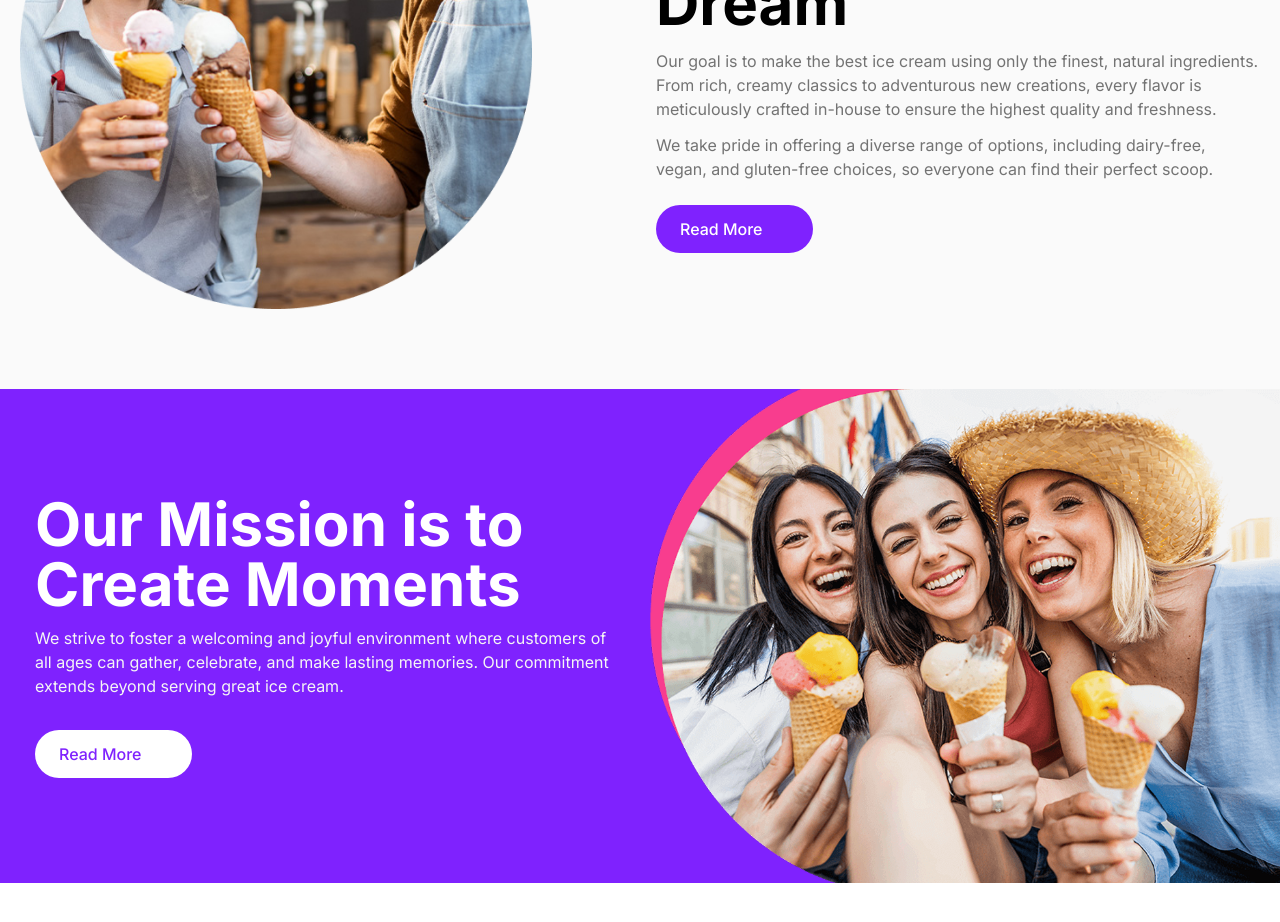
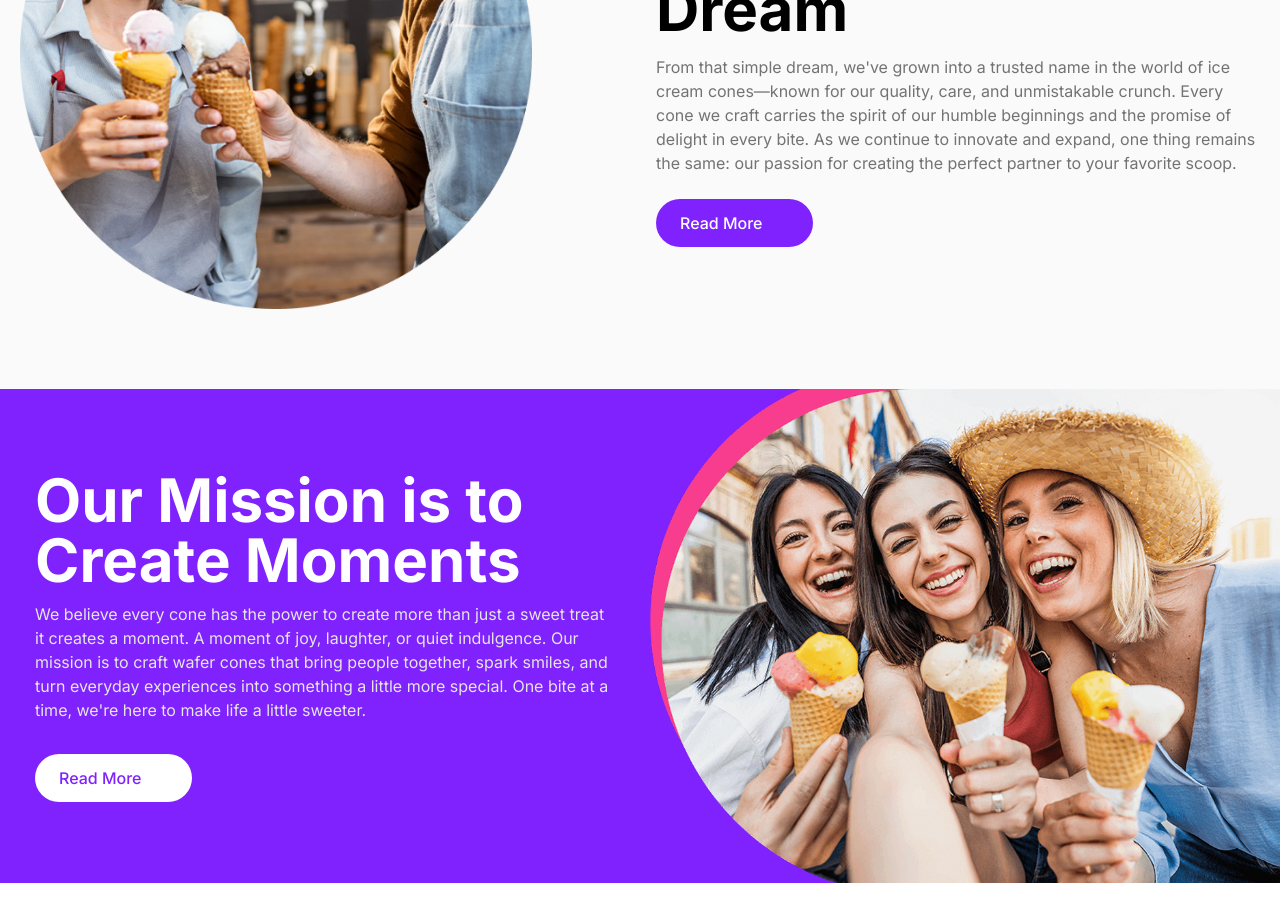
Before and after one commit to chanpreetsembhi/icecone, a Vue app: page /about in a window 1280 px wide. Shown: the part 740-1662 px from the top of the page. Built offline with nearby package versions, Linux system fonts and the light colour scheme; some icons are missing; the HTML template or start-up script is replaced by a standard one.

Commit message:
improve components

```diff
--- a/src/views/About.vue
+++ b/src/views/About.vue
@@ -28,15 +28,11 @@ import { Icon } from "@iconify/vue";
                 <h1 class="text-4xl lg:text-6xl font-bold pb-4">Our <span class="text-violet-500">Journey</span>
                     Began
                     With a Simple Dream</h1>
-                <p class="text-neutral-500 text-sm lg:text-base pb-3">Our goal is to make the best ice cream using only
-                    the finest,
-                    natural ingredients. From rich, creamy classics to adventurous
-                    new creations, every flavor is meticulously crafted in-house to
-                    ensure the highest quality and freshness.</p>
-                <p class="text-neutral-500 text-sm lg:text-base pb-6">We take pride in offering a diverse range of
-                    options, including
-                    dairy-free, vegan, and gluten-free choices, so everyone can find
-                    their perfect scoop.</p>
+                <p class="text-neutral-500 text-sm lg:text-base pb-6">From that simple dream, we've grown into a trusted
+                    name in the world of ice cream cones—known for our quality, care, and unmistakable crunch. Every
+                    cone we craft carries the spirit of our humble beginnings and the promise of delight in every bite.
+                    As we continue to innovate and expand, one thing remains the same: our passion for creating the
+                    perfect partner to your favorite scoop.</p>
                 <RouterLink to=""
                     class="bg-violet-600 text-white font-medium rounded-full inline-flex items-center gap-0.5 px-6 py-3">
                     Read More
@@ -51,11 +47,12 @@ import { Icon } from "@iconify/vue";
             <div class="md:w-1/2 max-w-xl mx-auto text-center md:text-start">
                 <h1 class="text-4xl lg:text-6xl font-bold pb-3">Our Mission is to
                     Create Moments</h1>
-                <p class="text-neutral-100 text-sm lg:text-base font-normal pb-8">We strive to foster a welcoming and
-                    joyful environment
-                    where customers of all ages can gather, celebrate, and
-                    make lasting memories. Our commitment extends beyond
-                    serving great ice cream.</p>
+                <p class="text-neutral-200 text-sm lg:text-base font-normal pb-8">
+                    We believe every cone has the power to create more than just a sweet treat it creates a moment. A
+                    moment of joy, laughter, or quiet indulgence. Our mission is to craft wafer cones that bring people
+                    together, spark smiles, and turn everyday experiences into something a little more special. One bite
+                    at a time, we're here to make life a little sweeter.
+                </p>
                 <RouterLink to=""
                     class="bg-white text-violet-600 font-medium rounded-full inline-flex items-center gap-0.5 px-6 py-3">
                     Read More
--- a/src/views/Contact.vue
+++ b/src/views/Contact.vue
@@ -1,35 +1,30 @@
+<script setup lang="ts">
+import { ref } from 'vue';
+import Inputfield from '@/components/Inputfield.vue';
+import Textarea from '@/components/Textarea.vue';
+
+const name = ref('');
+const email = ref('');
+const message = ref('');
+</script>
+
 <template>
     <section class="text-gray-600 body-font relative">
         <div class="container px-5 py-24 mx-auto">
             <div class="flex flex-col text-center w-full mb-12">
                 <h1 class="text-4xl font-bold title-font mb-4 text-gray-900">Contact Us</h1>
-                <p class="lg:w-2/3 mx-auto leading-relaxed text-base">Whatever cardigan tote bag tumblr hexagon brooklyn
-                    asymmetrical gentrify.</p>
+                <p class="lg:w-2/3 mx-auto leading-relaxed text-base">
+                    Have a question, suggestion, or just want to say hello? We'd love to hear from you!
+                </p>
             </div>
             <div class="lg:w-1/2 md:w-2/3 mx-auto">
                 <div class="flex flex-col md:flex-row flex-wrap -m-2">
-                    <div class="p-2 md:w-1/2">
-                        <div class="relative">
-                            <label for="name" class="leading-7 text-sm text-gray-600">Name</label>
-                            <input type="text" id="name" name="name"
-                                class="w-full bg-gray-100 bg-opacity-50 rounded border border-gray-300 focus:border-indigo-500 focus:bg-white focus:ring-2 focus:ring-indigo-200 text-base outline-none text-gray-700 py-1 px-3 leading-8 transition-colors duration-200 ease-in-out">
-                        </div>
-                    </div>
-                    <div class="p-2 md:w-1/2">
-                        <div class="relative">
-                            <label for="email" class="leading-7 text-sm text-gray-600">Email</label>
-                            <input type="email" id="email" name="email"
-                                class="w-full bg-gray-100 bg-opacity-50 rounded border border-gray-300 focus:border-indigo-500 focus:bg-white focus:ring-2 focus:ring-indigo-200 text-base outline-none text-gray-700 py-1 px-3 leading-8 transition-colors duration-200 ease-in-out">
-                        </div>
-                    </div>
-                    <div class="p-2 w-full">
-                        <div class="relative">
-                            <label for="message" class="leading-7 text-sm text-gray-600">Message</label>
-                            <textarea id="message" name="message"
-                                class="w-full bg-gray-100 bg-opacity-50 rounded border border-gray-300 focus:border-indigo-500 focus:bg-white focus:ring-2 focus:ring-indigo-200 h-32 text-base outline-none text-gray-700 py-1 px-3 resize-none leading-6 transition-colors duration-200 ease-in-out"></textarea>
-                        </div>
-                    </div>
-                    <div class="p-2 w-full">
+                    <Inputfield name="full_name" title="Name" v-model="name" placeholder="Enter your name"
+                        class="p-2 md:w-1/2" />
+                    <Inputfield name="email_address" title="Email" type="email" v-model="email"
+                        placeholder="Enter your email" class="p-2 md:w-1/2" />
+                    <Textarea name="message" title="Message" v-model="message" class="w-full p-2" />
+                    <div class="mt-5 w-full">
                         <button
                             class="flex mx-auto text-white bg-indigo-500 border-0 py-2 px-8 focus:outline-none hover:bg-indigo-600 rounded-full text-lg">Submit</button>
                     </div>
--- a/src/views/Detail.vue
+++ b/src/views/Detail.vue
@@ -16,7 +16,7 @@ onMounted(() => {
         <div class="container px-5 py-5 md:py-24 mx-auto">
             <div class="lg:w-4/5 mx-auto flex flex-wrap">
                 <div
-                    class="lg:w-1/2 bg-sky-100 lg:h-auto w-full rounded-xl grid place-content-center aspect-square md:aspect-auto">
+                    class="lg:w-1/2 bg-violet-100 lg:h-auto w-full rounded-xl grid place-content-center aspect-square md:aspect-auto">
                     <img :src="product.img_url" class="md:h-80 mx-auto">
                 </div>
                 <div class="lg:w-1/2 w-full lg:pl-10 lg:py-6 mt-6 lg:mt-0">
```
Also changed, not shown: src/views/Home.vue (+12 -17 lines).
